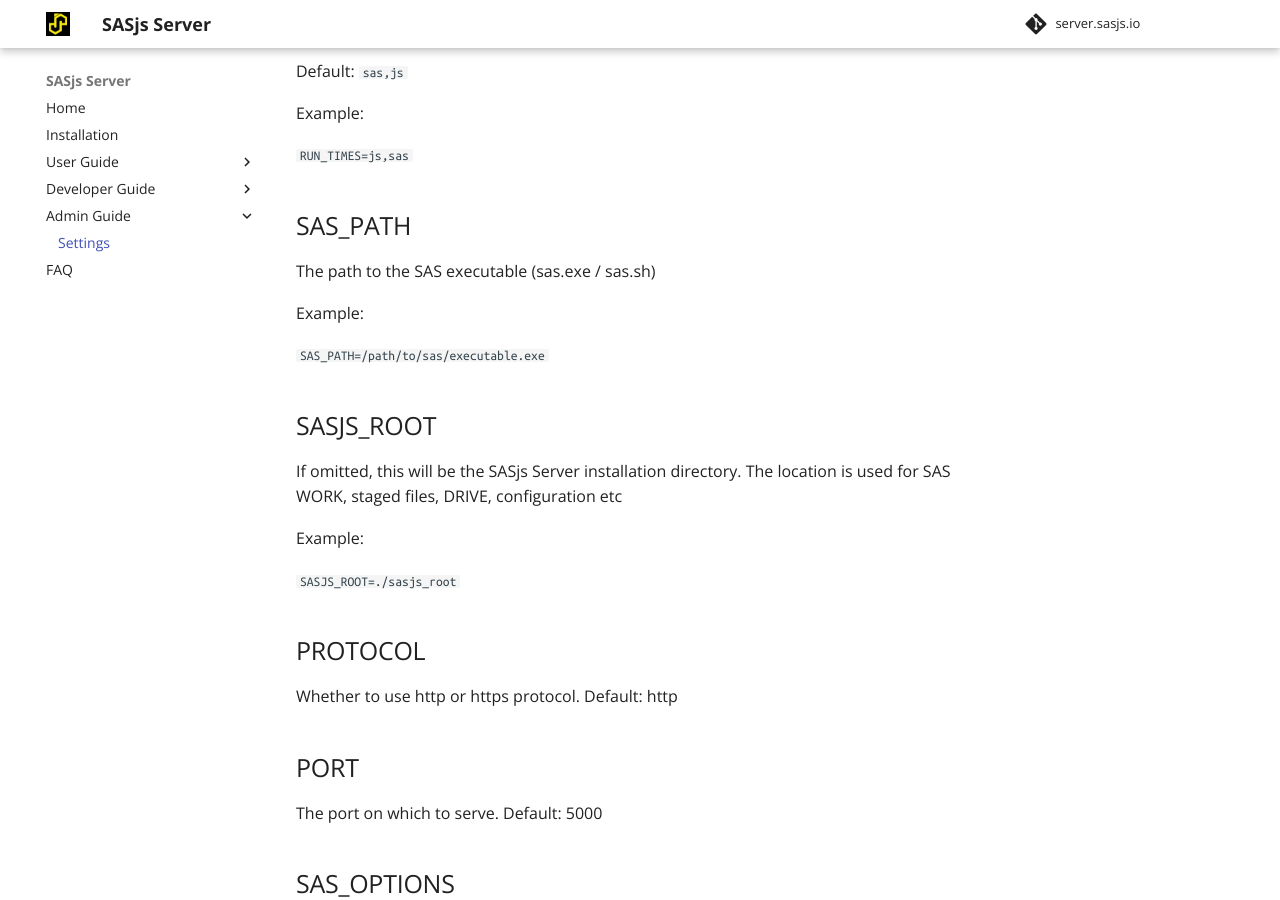
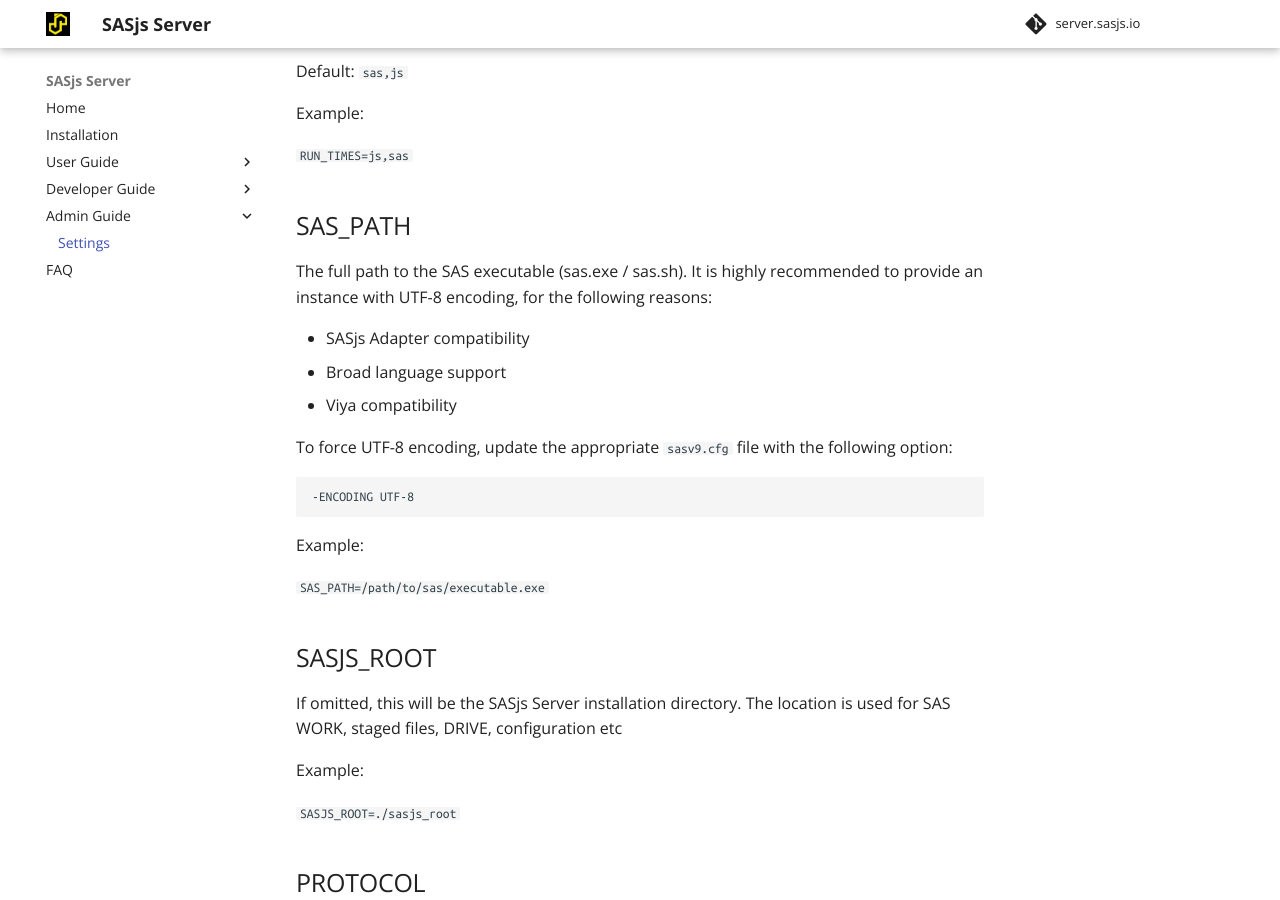
Before and after one commit to sasjs/server.sasjs.io, an MkDocs documentation site: the page built from docs/settings.md, in a window 1280 px wide and 900 px high, scrolled down 915 px. Built offline with MkDocs 1.6.1 and Material for MkDocs 9.7.7, drawn with Linux system fonts in a browser that asks for light colours.

Commit message:
Update settings.md

````diff
--- a/docs/settings.md
+++ b/docs/settings.md
@@ -38,7 +38,17 @@
 `RUN_TIMES=js,sas`
 
 ## SAS_PATH
-The path to the SAS executable (sas.exe / sas.sh)
+The full path to the SAS executable (sas.exe / sas.sh).  It is highly recommended to provide an instance with UTF-8 encoding, for the following reasons:
+
+* SASjs Adapter compatibility
+* Broad language support
+* Viya compatibility
+
+To force UTF-8 encoding, update the appropriate `sasv9.cfg` file with the following option:
+
+```
+-ENCODING UTF-8
+```
 
 Example:
 
````
